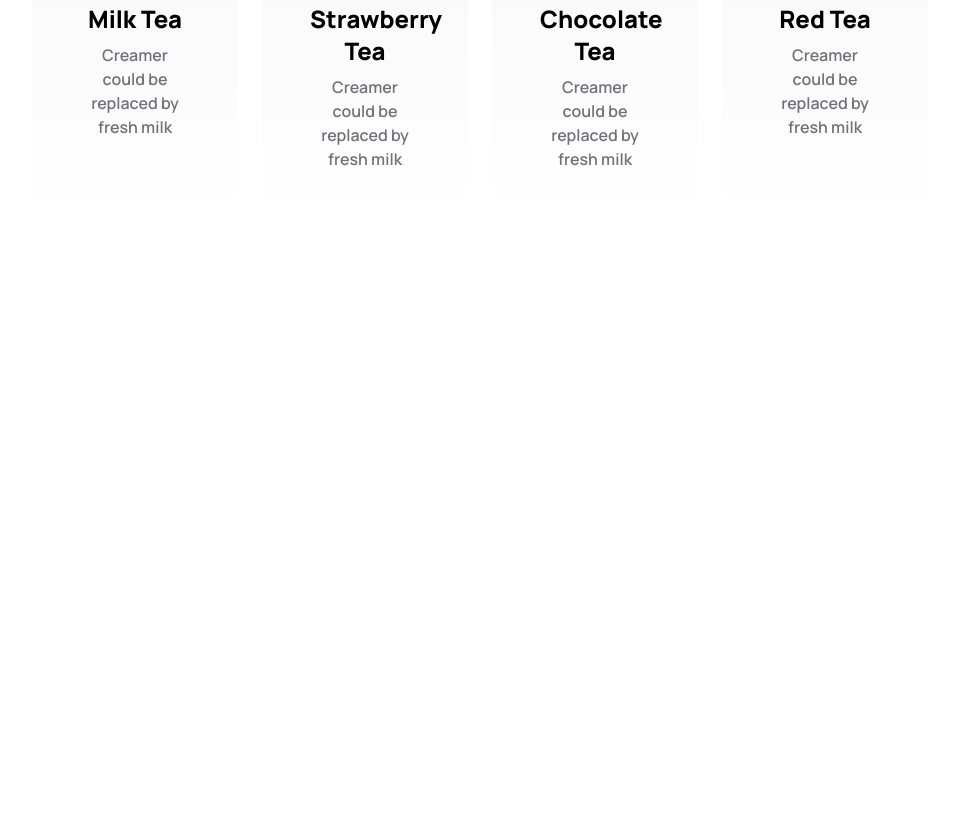
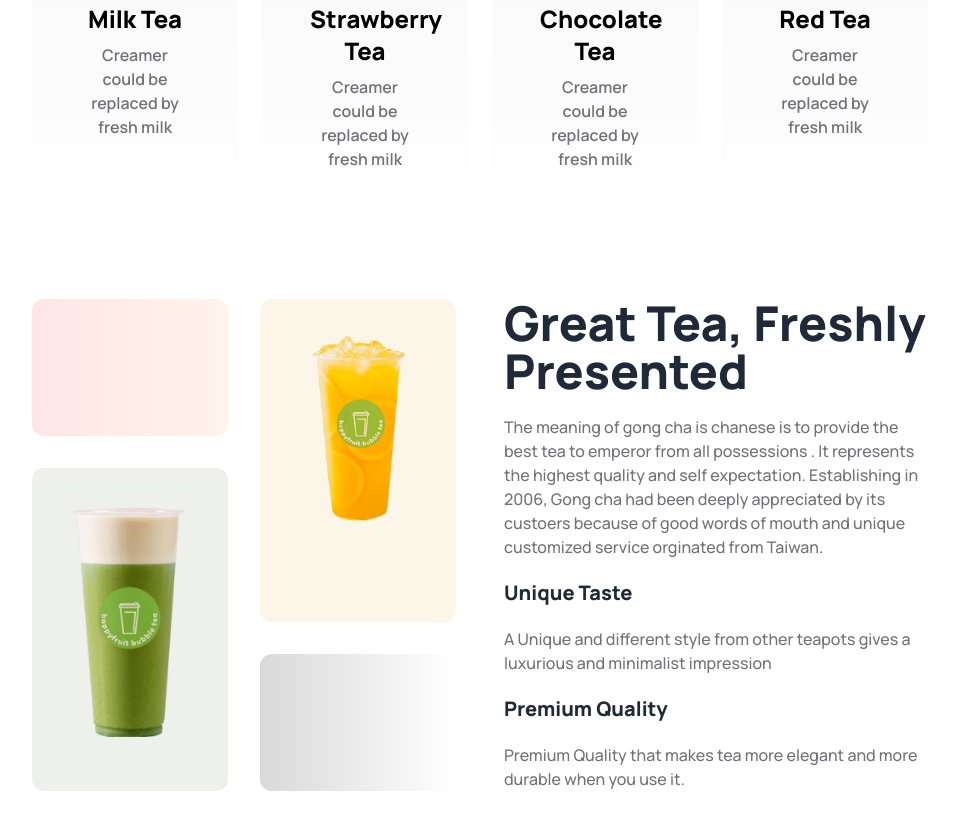
Before and after one commit to Ridwan4D/practice-tea-house, a plain HTML site: page index.html in a window 1280 px wide. Shown: the part 858-1687 px from the top of the page, without its empty margins (160-1117 px from the left). Before the commit the page ends 1157 px from the top, so only its background shows below. Drawn offline with nearby package versions, Linux system fonts and the light colour scheme.

Commit message:
great tea section created

```diff
--- a/index.html
+++ b/index.html
@@ -108,6 +108,32 @@
             </div>
         </section>
 
+        <!-- great tea section -->
+        <section class="my-20 flex flex-col md:flex-row-reverse gap-12 text-center md:text-start">
+            <div class="flex-1 space-y-5">
+                <h3 class="text-4xl md:text-5xl font-extrabold">Great Tea, Freshly <br> Presented</h3>
+                <p class="text-sm md:text-base font-medium text-sm-color">
+                    The meaning of gong cha is chanese is to provide the best tea to emperor from all possessions . It
+                    represents the highest quality and self expectation. Establishing in 2006, Gong cha had been deeply
+                    appreciated by its custoers because of good words of mouth and unique customized service orginated
+                    from Taiwan.
+                </p>
+                <h4 class="font-extrabold text-xl mt-5">Unique Taste</h4>
+                <p class="text-sm md:text-base font-medium text-sm-color">
+                    A Unique and different style from other teapots gives a luxurious and minimalist impression
+                </p>
+                <h4 class="font-extrabold text-xl mt-5">Premium Quality</h4>
+                <p class="text-sm md:text-base font-medium text-sm-color">
+                    Premium Quality that makes tea more elegant and more durable when you use it.
+                </p>
+            </div>
+            <div class="flex-1 grid grid-cols-1 md:grid-cols-2 gap-8">
+                <div class="bg-gradient-to-r from-[#ffe6e6] to-[#fff3eb] rounded-xl p-16"></div>
+                <div class="row-span-2 bg-[#fcf6e9] rounded-xl p-9"><img class="mx-auto" src="images/fresh-1.png" alt=""></div>
+                <div class="row-span-2 bg-[#eef1eb] rounded-xl p-9"><img class="mx-auto" src="images/fresh-2.png" alt=""></div>
+                <div class="bg-gradient-to-r from-[#D9D9D9] to-[#fff] rounded-xl p-16"></div>
+            </div>
+        </section>
     </main>
 
     <!-- footer section -->
```
